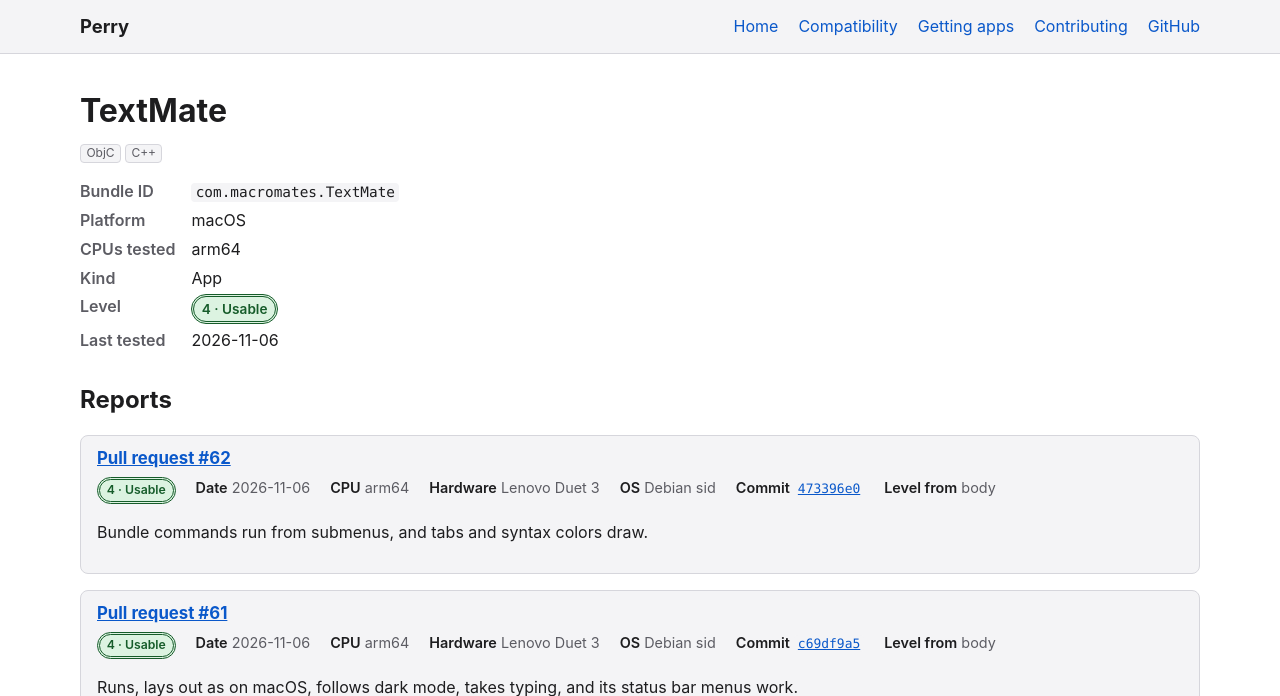
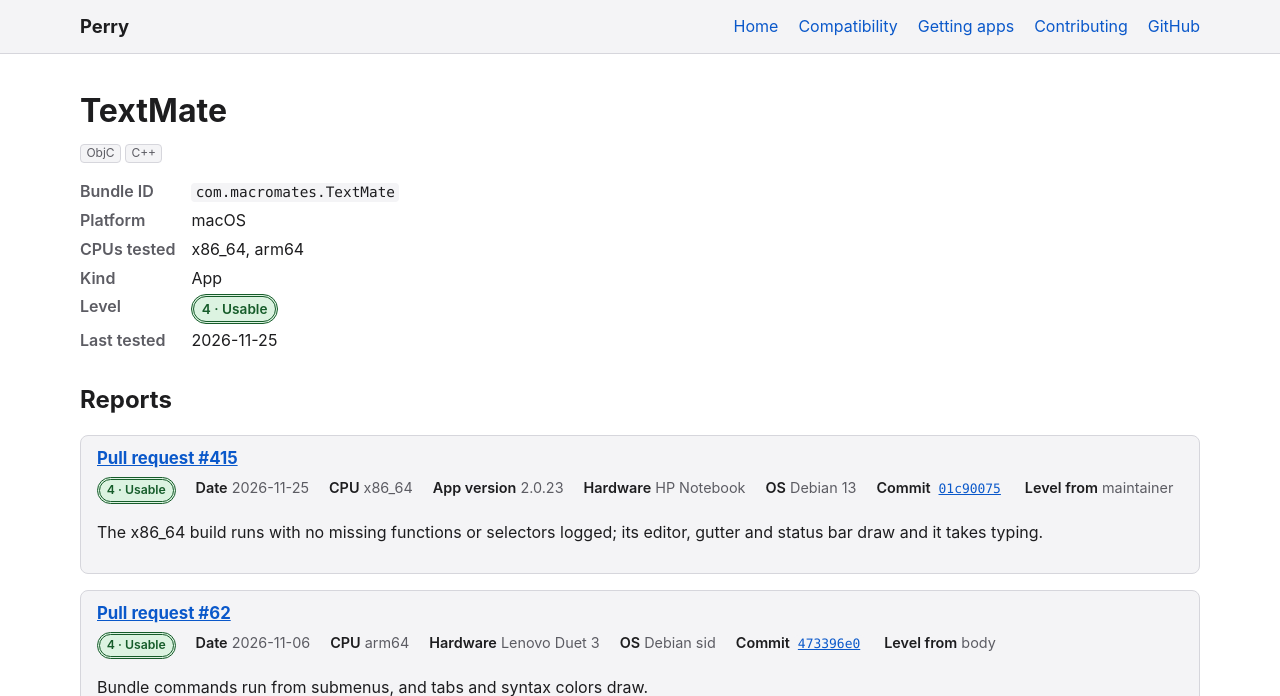
Before and after one commit to MillerTechnologyPeru/Perry, a Jekyll site: the page built from docs/_apps/macos/com.macromates.TextMate.md, in a window 1280 px wide, cut to the strip 0-696 px from the top of the page. Built offline with Jekyll 4.4.1, drawn with Linux system fonts in a browser that asks for light colours; some of the changed text lies outside the part shown.

Commit message:
Report TextMate's x86_64 build running and taking typing

```diff
--- a/docs/_apps/macos/com.macromates.TextMate.md
+++ b/docs/_apps/macos/com.macromates.TextMate.md
@@ -28,4 +28,20 @@ reports:
     level: 4
     source: body
     notes: Bundle commands run from submenus, and tabs and syntax colors draw.
+  - pr: 415
+    date: 2026-11-25
+    perry: "01c90075"
+    platform: macos
+    cpu: x86_64
+    app_version: "2.0.23"
+    hardware: HP Notebook
+    os: Debian 13
+    level: 4
+    source: maintainer
+    notes: The x86_64 build runs with no missing functions or selectors logged; its editor, gutter and status bar draw and it takes typing.
 ---
+
+On x86_64 TextMate looks its home folder up with `getpwuid`, and retries
+until it finds it, so it needs a user database entry for the user it runs
+as (a container may not have one). Its bundles are read from
+`~/Library/Application Support/TextMate/Managed`, here a copy of a Mac's.
```
